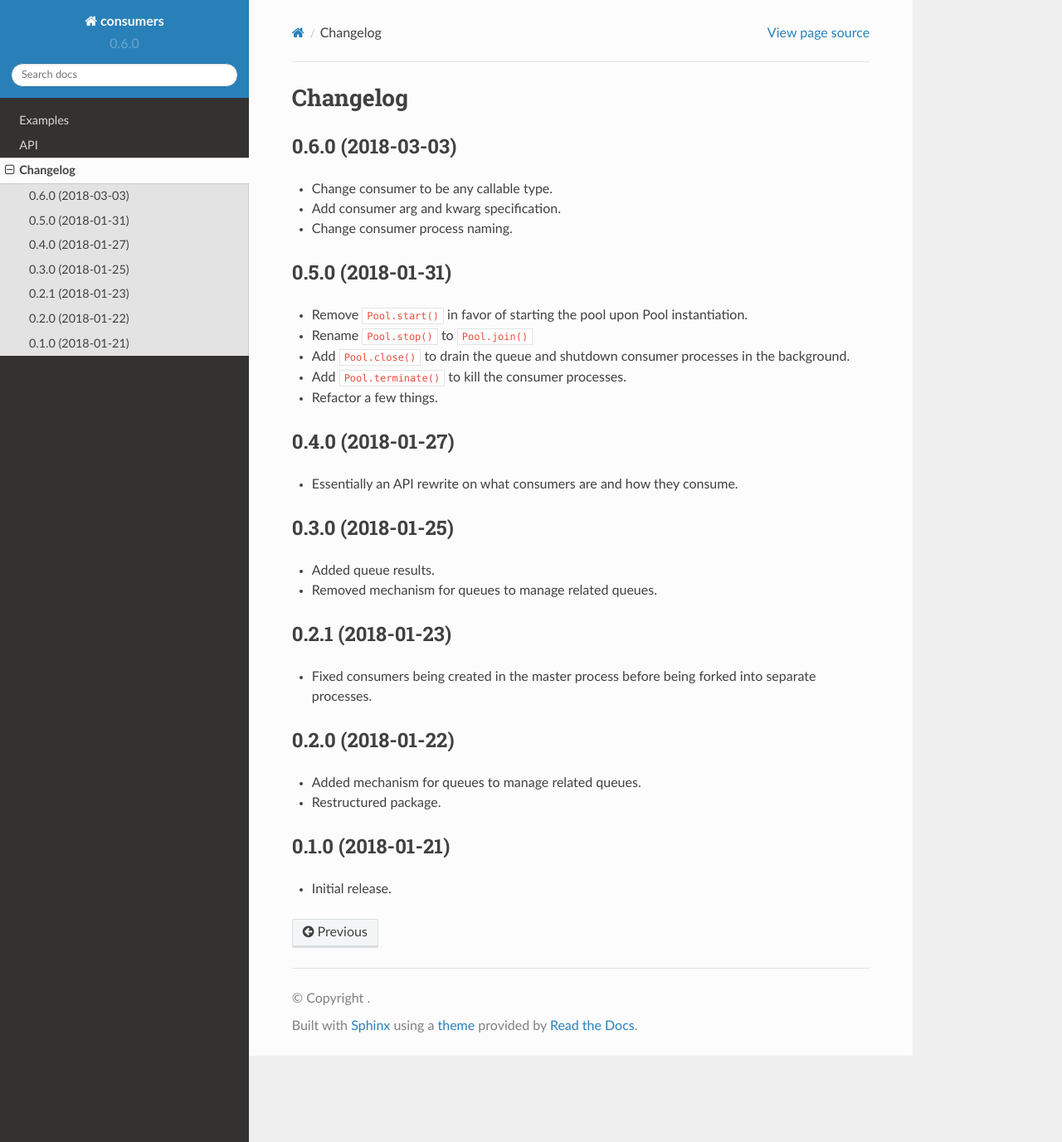
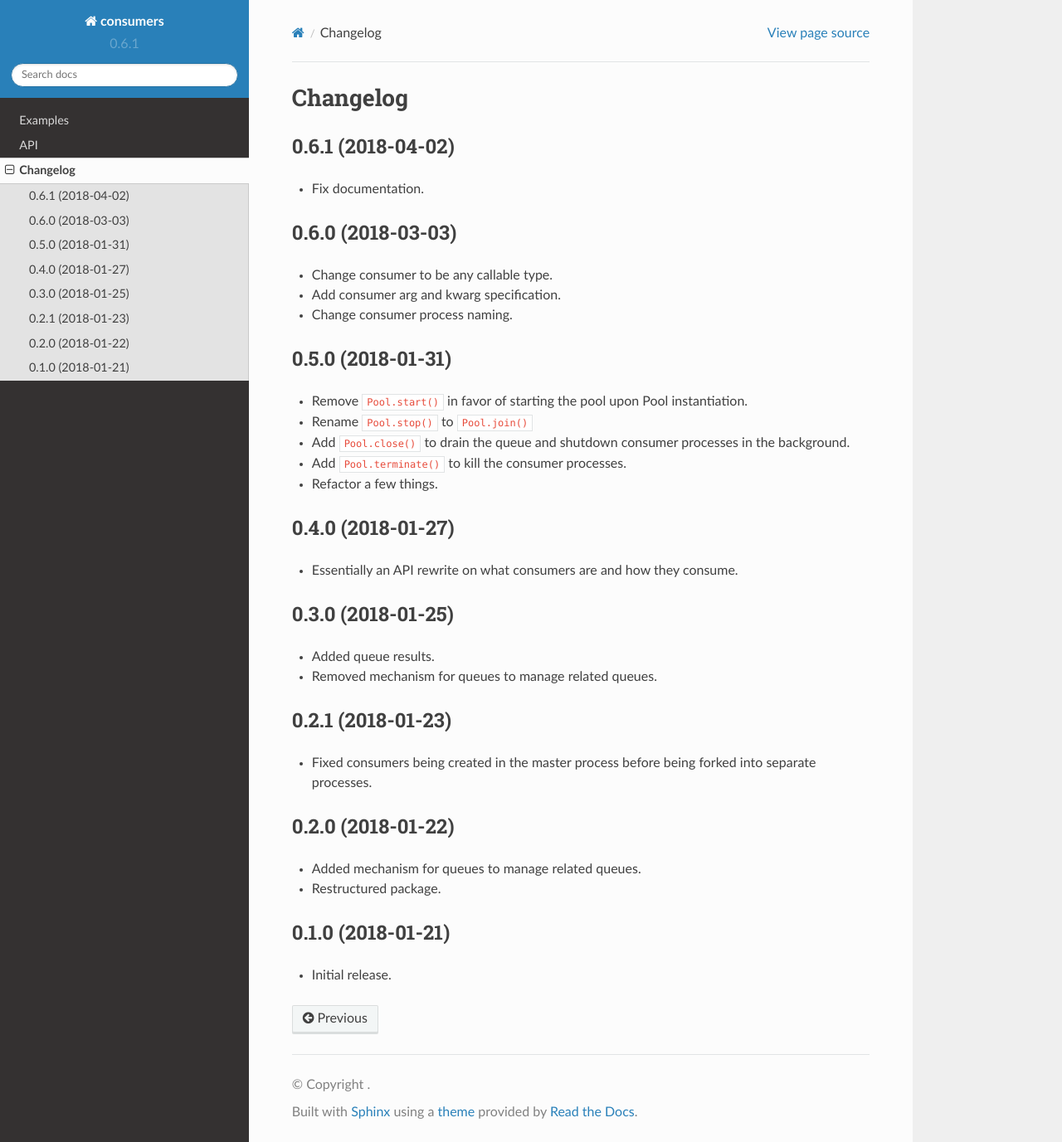
Before and after one commit to nvllsvm/consumers, a Sphinx documentation site: the page built from docs/history.rst, in a window 1280 px wide and 1377 px high. Shown: the whole window at 83% size. Built offline with Sphinx 7.4.7 and the Read the Docs theme 2.0.0, drawn with Linux system fonts in a browser that asks for light colours.

Commit message:
Version 0.6.1

```diff
--- a/docs/history.rst
+++ b/docs/history.rst
@@ -1,5 +1,9 @@
 Changelog
 =========
+
+0.6.1 (2018-04-02)
+------------------
+- Fix documentation.
 
 0.6.0 (2018-03-03)
 ------------------
--- a/setup.py
+++ b/setup.py
@@ -11,7 +11,7 @@ else:
 
 setuptools.setup(
     name='consumers',
-    version='0.6.0',
+    version='0.6.1',
     description='A simple, flexible way to parallelize processing in Python.',
     long_description=open('README.rst').read(),
     author='Andrew Rabert',
```
